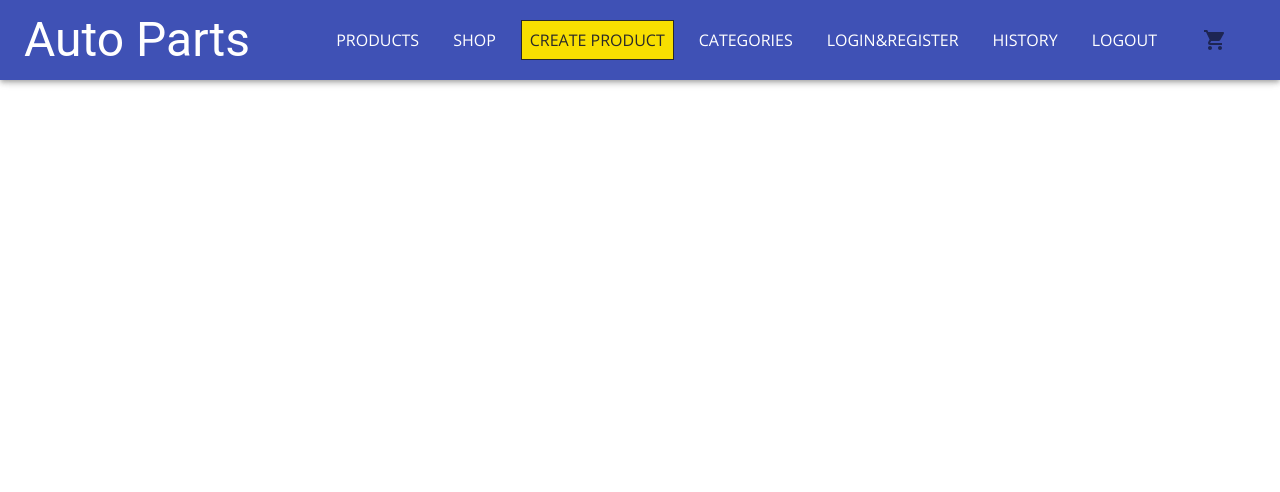
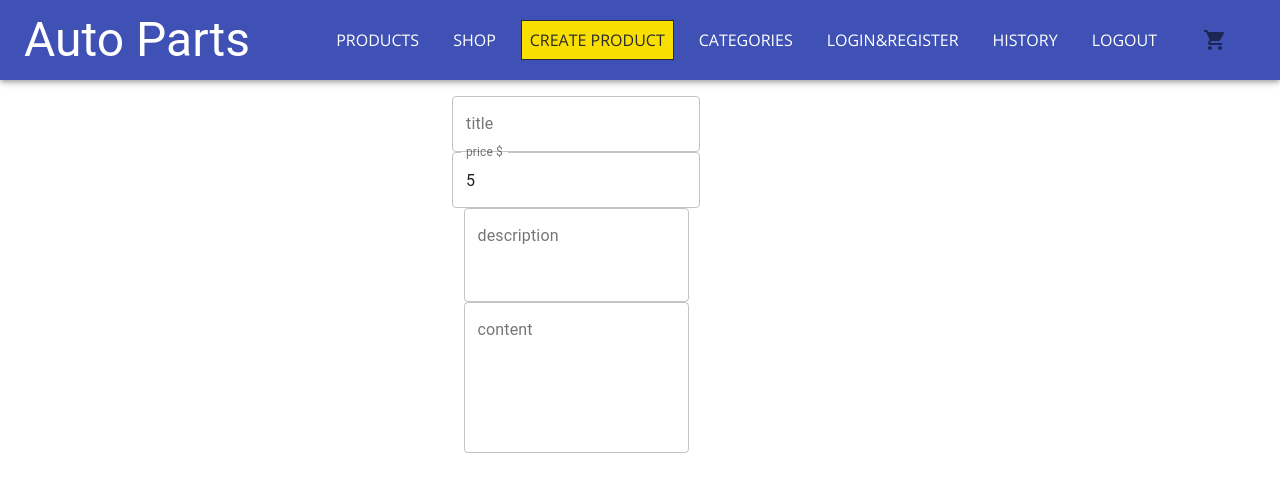
Before and after one commit to MrImas/auto-parts, a React (Create React App) app in the folder frontend/: page /products/new in a window 1280 px wide. Shown: the top 492 px of the page. Built offline with nearby package versions, Linux system fonts and the light colour scheme; the HTML template or start-up script is replaced by a standard one.

Commit message:
created first draft of create product page

```diff
--- a/frontend/src/App.js
+++ b/frontend/src/App.js
@@ -1,6 +1,7 @@
 import React from 'react';
 import { BrowserRouter as Router, Route, Switch } from 'react-router-dom';
 import { Categories } from './categories/pages/Categories';
+import { CreateProduct } from './Products/pages/CreateProduct';
 import { Products } from './Products/pages/Products';
 
 import { MainNavigation } from './shared/components/MainNavigation';
@@ -17,6 +18,9 @@ const App = () => {
           <Route path='/category' exact>
             <Categories />
           </Route>
+          <Route path='/products/new' exact>
+            <CreateProduct />
+          </Route>
         </Switch>
       </main>
     </Router>
--- /dev/null
+++ b/frontend/src/Products/pages/CreateProduct.js
@@ -0,0 +1,44 @@
+import React from 'react';
+
+import { VALIDATOR_REQUIRE } from '../../shared/util/validation';
+import Input from '../../shared/components/FormElements/Input';
+import './ProductForm.css';
+
+export const CreateProduct = () => {
+  return (
+    <form className='product-form'>
+      <Input
+        label='title'
+        validators={[VALIDATOR_REQUIRE()]}
+        errorText='Please enter a title.'
+        onInput={() => {}}
+        variant='outlined'
+      />
+      <Input
+        type='number'
+        initialValue={5}
+        label='price $'
+        validators={[VALIDATOR_REQUIRE()]}
+        errorText='Please enter a price.'
+        onInput={() => {}}
+        variant='outlined'
+      />
+      <Input
+        label='description'
+        rows={3}
+        validators={[VALIDATOR_REQUIRE()]}
+        onInput={() => {}}
+        variant='outlined'
+        initialValid
+      />
+      <Input
+        label='content'
+        rows={6}
+        validators={[]}
+        onInput={() => {}}
+        variant='outlined'
+        initialValid
+      />
+    </form>
+  );
+};
--- /dev/null
+++ b/frontend/src/Products/pages/ProductForm.css
@@ -0,0 +1,6 @@
+.product-form {
+  display: flex;
+  flex-direction: column;
+  width: 90%;
+  align-items: center;
+}
--- a/frontend/src/shared/components/FormElements/Input.js
+++ b/frontend/src/shared/components/FormElements/Input.js
@@ -11,6 +11,11 @@ const inputReducer = (state, action) => {
         value: action.value,
         isValid: validate(action.value, action.validators),
       };
+    case 'TOUCHED':
+      return {
+        ...state,
+        isTouched: true,
+      };
     default:
       return state;
   }
@@ -19,12 +24,15 @@ const inputReducer = (state, action) => {
 const InputCustomized = (props) => {
   const [inputState, dispatch] = useReducer(inputReducer, {
     value: props.initialValue || '',
-    isValid: false,
+    isTouched: false,
+    isValid: props.initialValid || false,
   });
 
+  const { onInput } = props;
+
   useEffect(() => {
-    props.onInput(inputState.value, inputState.isValid);
-  }, [props.onInput, inputState.value, inputState.isValid]);
+    onInput(inputState.value, inputState.isValid);
+  }, [onInput, inputState.value, inputState.isValid]);
 
   const changeInputHandler = (event) => {
     dispatch({
@@ -34,12 +42,24 @@ const InputCustomized = (props) => {
     });
   };
 
+  const onBlurHandler = () => {
+    dispatch({ type: 'TOUCHED' });
+  };
+
   return (
     <TextField
+      type={props.type || 'text'}
+      label={props.label}
       value={inputState.value}
+      multiline={Boolean(props.rows)}
+      rows={props.rows || 1}
+      onBlur={onBlurHandler}
       onChange={changeInputHandler}
-      error={!props.isValid || !inputState.isValid}
-      helperText={(!props.isValid || !inputState.isValid) && props.errorText}
+      error={!inputState.isValid && inputState.isTouched}
+      helperText={
+        !inputState.isValid && inputState.isTouched && props.errorText
+      }
+      variant={props.variant || 'standard'}
     />
   );
 };
```
